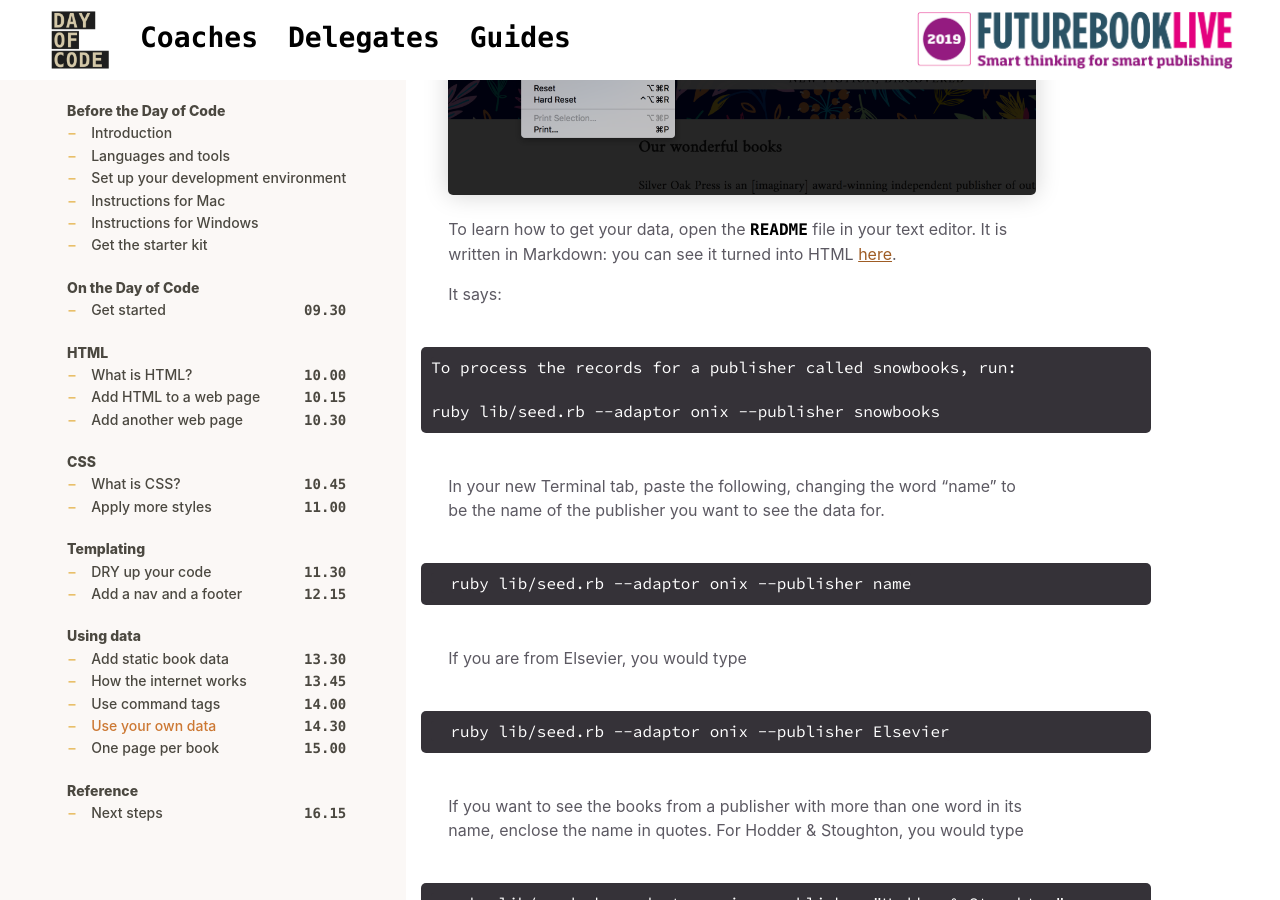
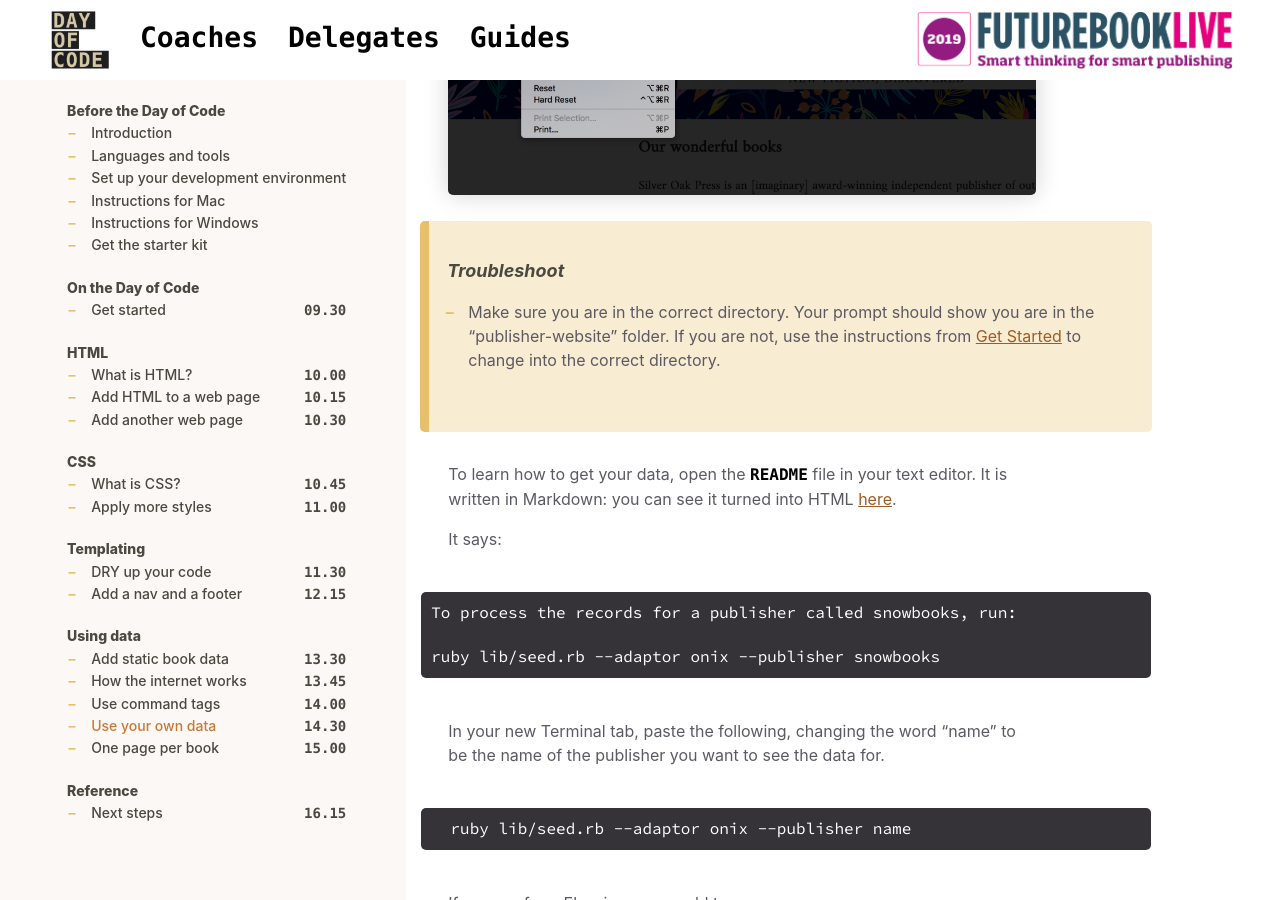
Before and after one commit to GeneralProducts/day-of-code, a Jekyll site: the page built from _posts/2018-10-12-using-own-data.md, in a window 1280 px wide and 900 px high, scrolled down 1314 px. Built offline with Jekyll 4.4.1, drawn with Linux system fonts in a browser that asks for light colours; the table of contents is made by our own code; some of the changed text lies outside the part shown.

Commit message:
windows troubleshooting ideas

````diff
--- a/_posts/2018-10-12-using-own-data.md
+++ b/_posts/2018-10-12-using-own-data.md
@@ -25,6 +25,9 @@ You've been mainly making changes in a text editor so far, and reviewing the res
 Your server is running in one tab, so you'll need to add a new tab to write commands. Use the menu to do that:
 
 ![Screenshot showing how to create a new terminal tab](assets/images/term1.png)
+
+> <span class="content__learn-more"> Troubleshoot</span>
+* Make sure you are in the correct directory. Your prompt should show you are in the "publisher-website" folder. If you are not, use the instructions from [Get Started](/get-started) to change into the correct directory.
 
 To learn how to get your data, open the _README_ file in your text editor. It is written in Markdown: you can see it turned into HTML [here](https://github.com/GeneralProducts/publisher-website/tree/master).
 
@@ -110,6 +113,12 @@ Soaring Penguin Press
 Taylor & Francis
 ```
 
+If you want to see every single book with a cover, you would type two double quotes:
+
+{% highlight terminal %}
+  ruby lib/seed.rb --adaptor onix --publisher ""
+{% endhighlight  %}
+
 Press **enter**. You'll see a message like this:
 
 {% highlight terminal %}
````
Also changed, not shown: _posts/2018-09-22-what-is-css.md (+6 -1 lines), assets/images/css-red.png.
